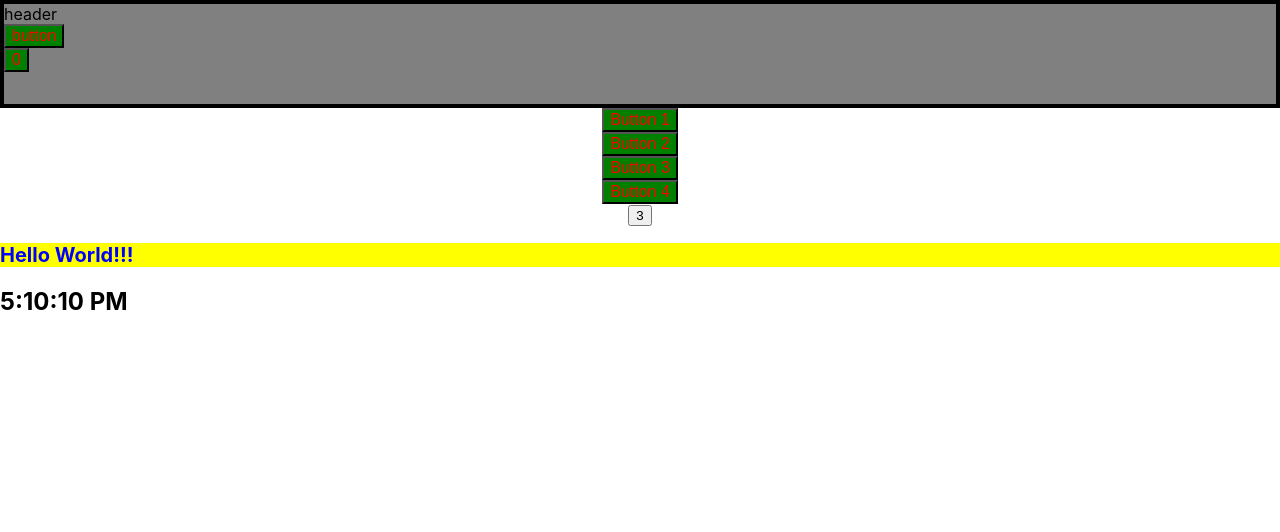
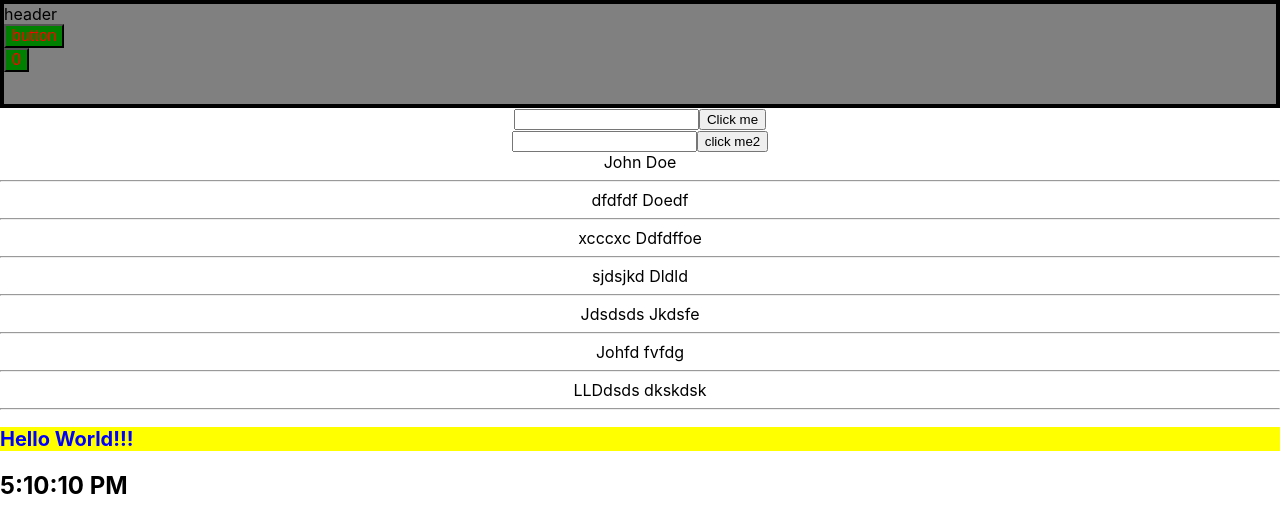
Before and after one commit to Pushkin-hub/react-app, a React (Create React App) app: page / in a window 1280 px wide. Shown: the top 532 px of the page. Built offline with nearby package versions, Linux system fonts and the light colour scheme.

Commit message:
Изучение новой темы react

```diff
--- a/src/App.js
+++ b/src/App.js
@@ -6,6 +6,8 @@ import AnotherOneComponent from './containers/anotherOneComponent';
 import ClassComponent from './containers/classComponent';
 import CurrentDate from './containers/currentDate';
 import CurrentTime from './containers/currentTime';
+import Writers from './containers/Writers';
+import Form from "./containers/Form";
 
 function App() {
   const someFunc = (value) => {
@@ -20,12 +22,14 @@ function App() {
     <>
       <AnotherOneComponent title = {"button"} color= {'grey'}/>
       <div className="App">
-        <TestComponent title={"Button 1"} color={'red'} onclick={someFunc}/>
+        {/* <TestComponent title={"Button 1"} color={'red'} onclick={someFunc}/>
         <TestComponent title={"Button 2"} color={'green'} onclick={someFunc1}/>
         <TestComponent title={"Button 3"} color={'blue'}/>
         <TestComponent title={"Button 4"} color={'black'}/>
 
-        <ClassComponent startValue = {3} incValue = {5}/>
+        <ClassComponent startValue = {3} incValue = {5}/> */}
+        <Form />
+        <Writers />
       </div>
       <div>
         <CurrentDate title = {"Hello World!!!"} />
--- /dev/null
+++ b/src/containers/Form/index.js
@@ -0,0 +1,42 @@
+import React from "react";
+import { useState } from "react";
+
+
+const Form = (props) => {
+    let uRef = React.createRef();
+    const submitHanler = (e) => {
+        e.preventDefault();
+        // let uName = document.querySelector('#userName')
+        console.log(uRef.current.value)
+    }
+
+    const [lastName, setLastName] = useState ('');
+    const changeHandler = (e) => {
+        setLastName(e.target.value)
+    }
+
+    const buttonHandler = (e) => {
+        e.preventDefault();
+        console.log(lastName)
+    }
+    return (
+        <>
+        <form onSubmit={submitHanler}>
+            <input type="text" id="userName" ref={uRef}/>
+            <button type="submit">Click me</button>
+        </form>
+
+        <div>
+            <input
+                type="text"
+                id="lastName"
+                value={lastName}
+                onChange={changeHandler}
+            />
+            <button onClick={buttonHandler}>click me2</button>
+        </div>
+        </>
+    )
+
+}
+export default  Form;
--- /dev/null
+++ b/src/containers/Writers/component/writer/index.js
@@ -0,0 +1,12 @@
+
+const Writer = (props) => {
+    return (
+        <>
+        <div>
+            {props.name} {props.lastName}
+        </div>
+        <hr />
+        </>
+    )
+}
+export default Writer;
--- /dev/null
+++ b/src/containers/Writers/index.js
@@ -0,0 +1,32 @@
+import Writer from "./component/writer"
+const writers = [
+    {name: 'John', lastName: "Doe", id:1},
+    {name: 'dfdfdf', lastName: "Doedf", id:2},
+    {name: 'xcccxc', lastName: "Ddfdffoe", id:3},
+    {name: 'sjdsjkd', lastName: "Dldld", id:4},
+    {name: 'Jdsdsds', lastName: "Jkdsfe", id:5},
+    {name: 'Johfd', lastName: "fvfdg", id:6},
+    {name: 'LLDdsds', lastName: "dkskdsk", id:7},
+
+]
+const Writers = (props) => {
+
+    return (
+        <div>
+            {/* <Writer {...writers[0]} />
+            <Writer {...writers[1]} />
+            <Writer {...writers[2]} />
+            <Writer {...writers[3]} />
+            <Writer {...writers[4]} />
+            <Writer {...writers[5]} />
+            <Writer {...writers[6]} /> */}
+
+            {writers.map((item, index) => {
+                return (<Writer {...item} key={item.id}/>)
+            })}
+        </div>
+    )
+
+}
+
+export default Writers
```
